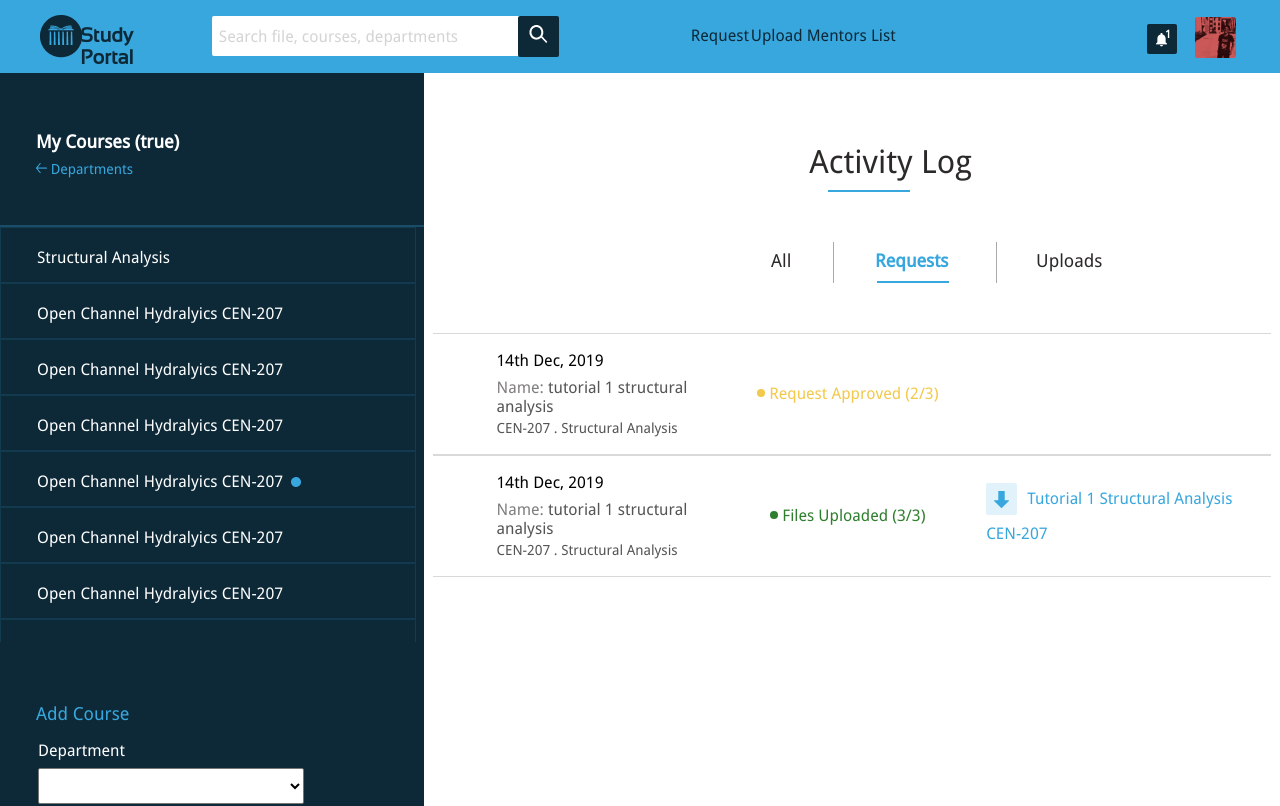
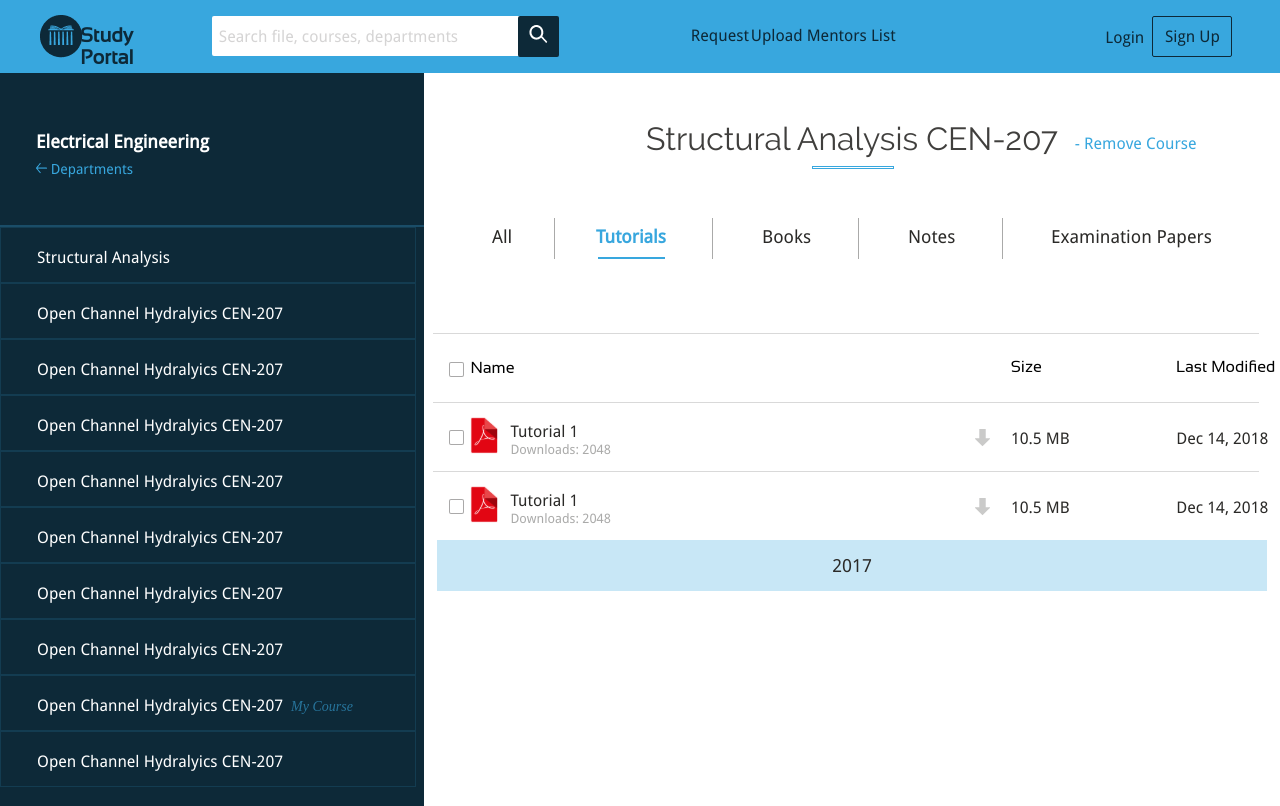
Before and after one commit to sdslabs/studyportal-axion, a React (Create React App) app: page /test in a window 1280 px wide. Shown: the top 806 px of the page. Built offline with nearby package versions, Linux system fonts and the light colour scheme.

Commit message:
added course-card

```diff
--- a/src/App.js
+++ b/src/App.js
@@ -2,7 +2,6 @@ import React, {Component} from 'react'
 import './App.css'
 import Home from './pages/home'
 import Test from './pages/test'
-import MaterialCard from './components/materialCard'
 import {Switch, Route} from 'react-router-dom'
 
 class App extends Component {
@@ -10,8 +9,7 @@ class App extends Component {
     return (
       <Switch>
           <Route exact path='/' component={Home} />
-          <Route exact path='/test' render={(props) => <Test {...props} login='true' />} />
-          <Route exact path='/test2' component={MaterialCard} />
+          <Route exact path='/test' render={(props) => <Test {...props} login='false' />} />
       </Switch>
     )
   }
--- a/src/components/activityLog.js
+++ b/src/components/activityLog.js
@@ -16,6 +16,7 @@ class ActivityLog extends Component {
                 <div className='activityreq'>
                     <ActivityReqCard status='2' />
                     <ActivityReqCard status='3' />
+                    <ActivityReqCard status='2' />
                 </div>
             </div>
         )
--- /dev/null
+++ b/src/components/coursePage.js
@@ -0,0 +1,43 @@
+import React, {Component} from 'react'
+import MaterialCard from './materialCard'
+import CustomCheckbox from './customCheckbox'
+import '../styles/coursePage.scss'
+
+class CoursePage extends Component {
+    constructor(props) {
+        super(props);
+        this.state = {
+            mycourse: 'true'
+        }
+    }
+
+    render() {
+        return(
+            <div className='coursepage'>
+                <div className="coursepage--head">Structural Analysis CEN-207</div>
+                <div className='coursepage--underline'></div>
+                { this.state.mycourse === 'false' ? <div className='coursepage--addcourse'>+ Add Course</div> : <div className='coursepage--removecourse'>- Remove Course</div> }
+                <div className='coursepage--category'>
+                    <div className='coursepage--category_all'><div>All<div className='coursepage--und_all'></div></div></div>
+                    <div className='coursepage--category_tut'><div>Tutorials<div className='coursepage--und_tut'></div></div></div>
+                    <div className='coursepage--category_books'><div>Books<div className='coursepage--und_books'></div></div></div>
+                    <div className='coursepage--category_notes'><div>Notes<div className='coursepage--und_notes'></div></div></div>
+                    <div className='coursepage--category_exam'><div>Examination Papers<div className='und_exam'></div></div></div>
+                </div>
+                <div className='coursepage--material-sort'>
+                    <div className='coursepage--material-sort_checkbox'><CustomCheckbox border='1px solid rgba(43, 42, 40, 0.4)' /></div>
+                    <div className='coursepage--material-sort_name'>Name</div>
+                    <div className='coursepage--material-sort_size'>Size</div>
+                    <div className='coursepage--material-sort_lastmod'>Last Modified</div>
+                </div>
+                <div className='coursepage--material'>
+                    <MaterialCard />
+                    <MaterialCard />
+                    <div className='coursepage--material_year'>2017</div>
+                </div>
+            </div>
+        )
+    }
+}
+
+export default CoursePage
--- a/src/components/customCheckbox.js
+++ b/src/components/customCheckbox.js
@@ -11,6 +11,9 @@ class CustomCheckbox extends Component {
 
         this.check = React.createRef();
         this.checkmark = React.createRef();
+
+        this.hover = this.hover.bind(this);
+        this.leave = this.leave.bind(this);
     }
 
     componentWillReceiveProps(nextProps) {
@@ -29,11 +32,21 @@ class CustomCheckbox extends Component {
         this.checkmark.current.style.border = this.props.border;
     }
 
+    hover() {
+        this.checkmark.current.style.background = this.props.hover;
+        this.checkmark.current.style.border = this.props.borderhover;
+    }
+
+    leave() {
+        this.checkmark.current.style.background = '#FFFFFF';
+        this.checkmark.current.style.border = this.props.border;
+    }
+
     render() {
         return(
-            <div className='customcheckbox'>
+            <div className='customcheckbox' onMouseOver={this.hover} onMouseLeave={this.leave}>
                 <input className='customcheckbox--checkbox' type='checkbox' value={this.props.value} ref={this.check} onChange={this.props.handleChange} />
-                <span className='customcheckbox--checkmark' ref={this.checkmark} ></span>
+                <span className='customcheckbox--checkmark' ref={this.checkmark}></span>
             </div>
         )
     }
--- a/src/components/materialCard.js
+++ b/src/components/materialCard.js
@@ -1,26 +1,45 @@
 import React, {Component} from 'react'
 import icon from '../assets/material_icon.svg'
 import '../styles/_materialCard.scss'
-import download from '../assets/download.svg'
+import download1 from '../assets/download.svg'
+import download2 from '../assets/download1.svg'
 import CustomCheckbox from '../components/customCheckbox'
 
 class MaterialCard extends Component {
     constructor(props) {
         super(props);
+        this.state = {
+            queue:'2'
+        }
 
         this.check = React.createRef();
+
+        this.hover = this.hover.bind(this);
+        this.leave = this.leave.bind(this);
+    }
+
+    componentWillMount() {
+        this.setState({queue: this.props.queue});
+    }
+
+    hover() {
+        this.setState({queue: '1'});
+    }
+
+    leave() {
+        this.setState({queue: '2'});
     }
 
     render() {
         return(
             <div className='material'>
-                <div className='material--checkbox'><CustomCheckbox border='1px solid rgba(43, 42, 40, 0.4)' /></div>
+                <div className='material--checkbox'><CustomCheckbox border='1px solid rgba(43, 42, 40, 0.4)' hover='rgba(56, 167, 222, 0.15)' borderhover='1px solid #38A7DE'/></div>
                 <div className='material--info'>
                     <div className='material--icon'><img src={icon} alt='icon' /></div>
                     <div className='material--name'>Tutorial 1</div>
                     <div className='material--download'>Downloads: 2048</div>
                 </div>
-                <div className='material--downloadicon'><img src={download} alt='download' /></div>
+                { this.state.queue === '1' ? <div className='material--downloadicon-initial' onMouseLeave={this.leave}><img src={download1} alt='download' /></div> : <div className='material--downloadicon-other' onMouseOver={this.hover}><img src={download2} alt='download' /></div> }
                 <div className='material--size'>10.5 MB</div>
                 <div className='material--datemodified'>Dec 14, 2018</div>
             </div>
--- a/src/pages/test.js
+++ b/src/pages/test.js
@@ -1,9 +1,10 @@
-import React, {Component, Fragment} from 'react'
+import React, {Component} from 'react'
 import Header from '../components/header/header'
 import Sidebar from '../components/sidebar'
 import Request from '../components/request'
 import Upload from '../components/upload'
 import ActivityLog from '../components/activityLog'
+import CoursePage from '../components/coursePage'
 
 class Test extends Component {
     constructor(props) {
@@ -43,7 +44,7 @@ class Test extends Component {
                 <Sidebar login={this.state.login} />
                 <Request request={this.state.request} handleReq={this.handleReq} />
                 <Upload upload={this.state.upload} handleUplo={this.handleUplo} />
-                { this.state.login === 'true' ? <ActivityLog /> : <Fragment /> }
+                { this.state.login === 'true' ? <ActivityLog /> : <CoursePage /> }
             </div>
         )
     }
--- a/src/styles/_materialCard.scss
+++ b/src/styles/_materialCard.scss
@@ -1,9 +1,9 @@
 .material {
-    width: 98%;
-    height: 66px;
+    position: relative;
+    width: 98.5%;
+    height: 68px;
 
     border-top: 1px solid rgba(65, 64, 66, 0.2);
-    border-bottom: 1px solid rgba(65, 64, 66, 0.2);
 }
 
 .material--checkbox {
@@ -12,6 +12,8 @@
     height: 15px;
     left: 1.7%;
     top: 25px;
+
+    margin-right: 12px;
 }
 
 .material--info {
@@ -20,6 +22,8 @@
     height: 53px;
     left: 3.135%;
     top: 13px;
+
+    margin-left: 12px;
 
     display: grid;
     grid-template-columns: 40px 101px;
@@ -45,7 +49,7 @@
     font-size: 16px;
     line-height: 19px;
 
-    color: #38A7DE;
+    color: #2B2A28;
 
     grid-column: 2 / span 1;
     grid-row: 2 / span 1;
@@ -69,12 +73,20 @@
     grid-row: 3 / span 1;
 }
 
-.material--downloadicon {
+.material--downloadicon-initial {
     position: absolute;
     width: 31px;
     height: 32px;
     left: 65%;
     top: 16px;
+}
+
+.material--downloadicon-other {
+    position: absolute;
+    width: 31px;
+    height: 32px;
+    left: 65.65%;
+    top: 26px;
 }
 
 .material--size {
@@ -90,7 +102,7 @@
     font-size: 16px;
     line-height: 19px;
 
-    color: #38A7DE;
+    color: #2B2A28;
 }
 
 .material--datemodified {
@@ -106,5 +118,12 @@
     font-size: 16px;
     line-height: 19px;
 
-    color: #38A7DE;
+    color: #2B2A28;
 }
+
+.material-- {
+    &info:hover, &name:hover, &size:hover, &downloadicon-initial:hover, &downloadicon-other:hover, &datemodified:hover {
+        cursor: pointer;
+        color: #38A7DE;
+    }
+}
--- /dev/null
+++ b/src/styles/coursePage.scss
@@ -0,0 +1,260 @@
+@import './reset.scss';
+@import './fonts.scss';
+
+.coursepage {
+    position: absolute;
+    left: 424px;
+    top: 73px;
+    width: calc(100% - 424px);
+
+    cursor: default;
+}
+
+.coursepage-- {
+    &head {
+        position: absolute;
+        width: 500px;
+        height: 38px;
+        left: calc(50% - 250px);
+        top: 47px;
+
+        font-family: Raleway;
+        font-style: normal;
+        font-weight: 500;
+        font-size: 32px;
+        line-height: 38px;
+
+        color: rgba(43, 42, 40, 0.9);
+        text-align: center;
+    }
+
+    &underline {
+        position: absolute;
+        width: 80px;
+        height: 1px;
+        left: calc(50% - 40px);
+        top: 93px;
+
+        border: 0.5px solid #38A7DE;
+    }
+
+    &addcourse {
+        position: absolute;
+        width: 100px;
+        height: 19px;
+        right: 5.28%;
+        top: 60.5px;
+
+        font-family: Droid Sans;
+        font-style: normal;
+        font-weight: normal;
+        font-size: 16px;
+        line-height: 19px;
+
+        color: #38A7DE;
+    }
+
+    &removecourse {
+        position: absolute;
+        width: 160px;
+        height: 19px;
+        right: 5.28%;
+        top: 60.5px;
+
+        font-family: Droid Sans;
+        font-style: normal;
+        font-weight: normal;
+        font-size: 16px;
+        line-height: 19px;
+
+        color: #38A7DE;
+    }
+
+    &category {
+        position: absolute;
+        width: 720px;
+        height: 22px;
+        left: calc(50% - 360px);
+        top: 145px;
+
+        font-family: Droid Sans;
+        font-style: normal;
+        font-weight: normal;
+        font-size: 18px;
+        line-height: 21px;
+
+        color: #2B2A28;
+
+        display: grid;
+        grid-template-rows: 41px;
+        grid-template-columns: 62px 158px 146px 144px 209px;
+
+        &_all {
+            width: 21px;
+            height: 22px;
+
+            padding:8px 41px 11px 0px;
+        }
+
+        &_tut {
+            width: 77px;
+            height: 22px;
+
+            font-family: Droid Sans;
+            font-style: normal;
+            font-weight: bold;
+            font-size: 18px;
+            line-height: 21px;
+
+            color: #38A7DE;
+
+            padding: 8px 41px 11px 41px;
+            border-left: 1px solid rgba(43, 42, 40, 0.4);
+        }
+
+        &_books {
+            width: 50px;
+            height: 22px;
+
+            padding: 8px 47px 11px 49px;
+            border-left: 1px solid rgba(43, 42, 40, 0.4);
+        }
+
+        &_notes {
+            width: 48px;
+            height: 22px;
+
+            padding: 8px 47px 11px 49px;
+            border-left: 1px solid rgba(43, 42, 40, 0.4);
+        }
+
+        &_exam {
+            width: 161px;
+            height: 22px;
+
+            padding: 8px 0px 11px 48px;
+            border-left: 1px solid rgba(43, 42, 40, 0.4);
+        }
+    }
+
+    &material-sort {
+        position: absolute;
+        width: 96.5%;
+        height: 68px;
+        left: 1%;
+        top: 260px;
+
+        font-family: Sansation;
+        font-style: normal;
+        font-weight: normal;
+        font-size: 16px;
+        line-height: 18px;
+
+        color: #000000;
+        border-top: 1px solid rgba(65, 64, 66, 0.2);
+
+        &_checkbox {
+            position: absolute;
+            width: 15px;
+            height: 15px;
+            left: 1.7%;
+            top: 26px;
+
+            margin-right: 12px;
+        }
+
+        &_name {
+            position: absolute;
+            width: 45px;
+            height: 18px;
+            left: 3.135%;
+            top: 25px;
+
+            margin-left: 12px;
+        }
+
+        &_size {
+            position: absolute;
+            width: 29px;
+            height: 19px;
+            left: 70%;
+            top: 24px;
+        }
+
+        &_lastmod {
+            position: absolute;
+            width: 108px;
+            height: 19px;
+            left: 90%;
+            top: 24px;
+        }
+    }
+
+    &material {
+        position: absolute;
+        width: 98%;
+        left: 1%;
+        top: 329px;
+
+        &_year {
+            width: 99%;
+            height: 51px;
+
+            margin-left: 0.5%;
+            background: rgba(56, 167, 222, 0.275);
+
+            font-family: Droid Sans;
+            font-style: normal;
+            font-weight: normal;
+            font-size: 18px;
+            line-height: 51px;
+            text-align: center;
+
+            color: #2B2A28;
+        }
+    }
+
+    &und_ {
+        &all {
+            width: 17px;
+            border: 1px solid #FFFFFF;
+            margin-top: 10px;
+            margin-left: 0px;
+        }
+
+        &tut {
+            width: 65px;
+            border: 1px solid #38A7DE;
+            margin-top: 10px;
+            margin-left: 2px;
+        }
+
+        &books {
+            width: 45px;
+            border: 1px solid #FFFFFF;
+            margin-top: 10px;
+            margin-left: 1px;
+        }
+
+        &notes {
+            width: 45px;
+            border: 1px solid #FFFFFF;
+            margin-top: 10px;
+            margin-left: 1px;
+        }
+
+        &exam {
+            width: 160px;
+            border: 1px solid #FFFFFF;
+            margin-top: 10px;
+            margin-left: 1px;
+        }
+    }
+
+}
+
+.coursepage-- {
+    &category:hover, &addcourse, &removecourse {
+        cursor: pointer;
+    }
+}
--- a/src/styles/fonts.scss
+++ b/src/styles/fonts.scss
@@ -7,3 +7,8 @@
     font-family: Droid Sans;
     src: url(droidsans-webfont.woff);
 }
+
+@font-face {
+    font-family: Raleway;
+    src: url(raleway-regular-webfont.woff);
+}
```
Also changed, not shown: src/components/upload.js (+0 -8 lines), src/assets/download1.svg (added), src/styles/raleway-regular-webfont.woff (added).
